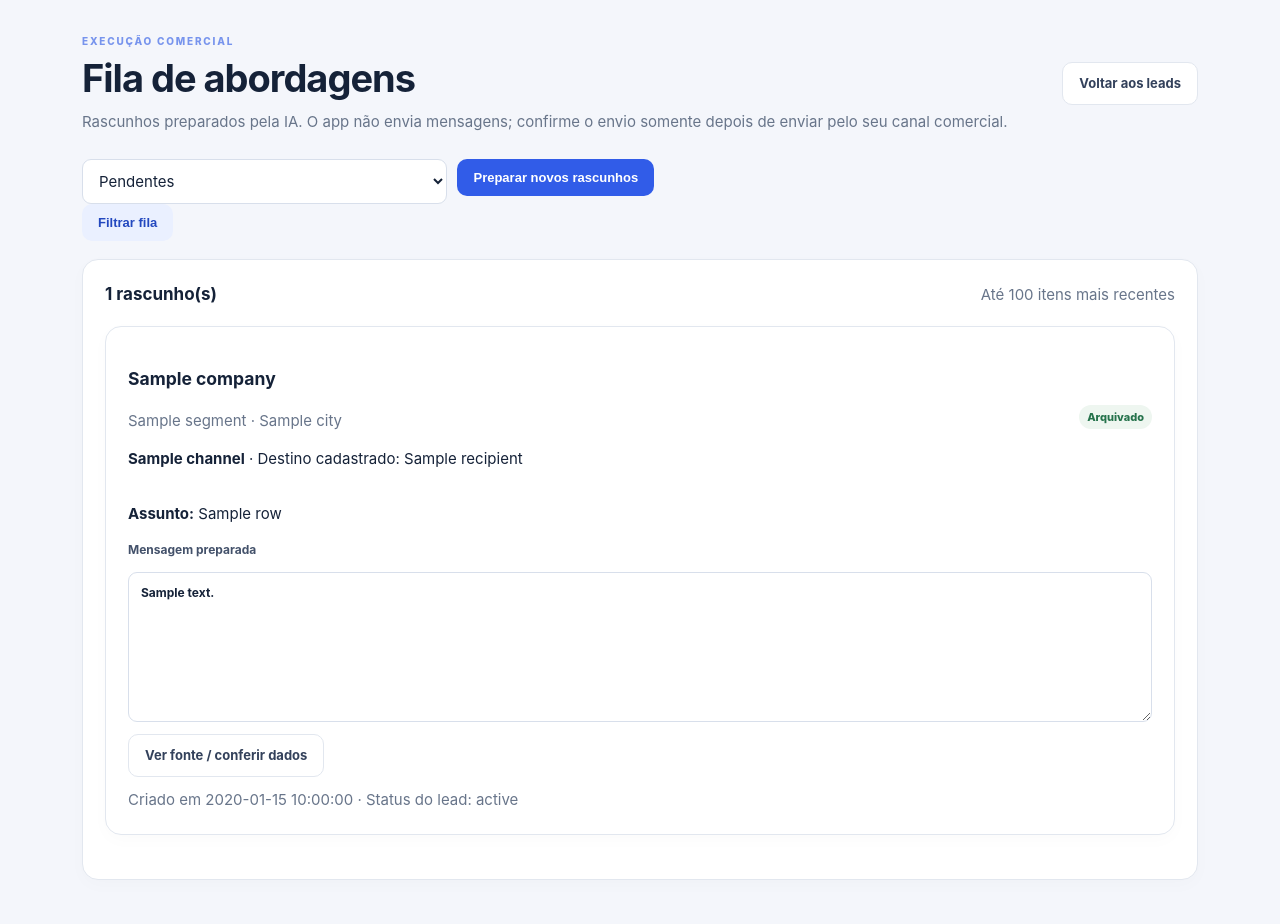
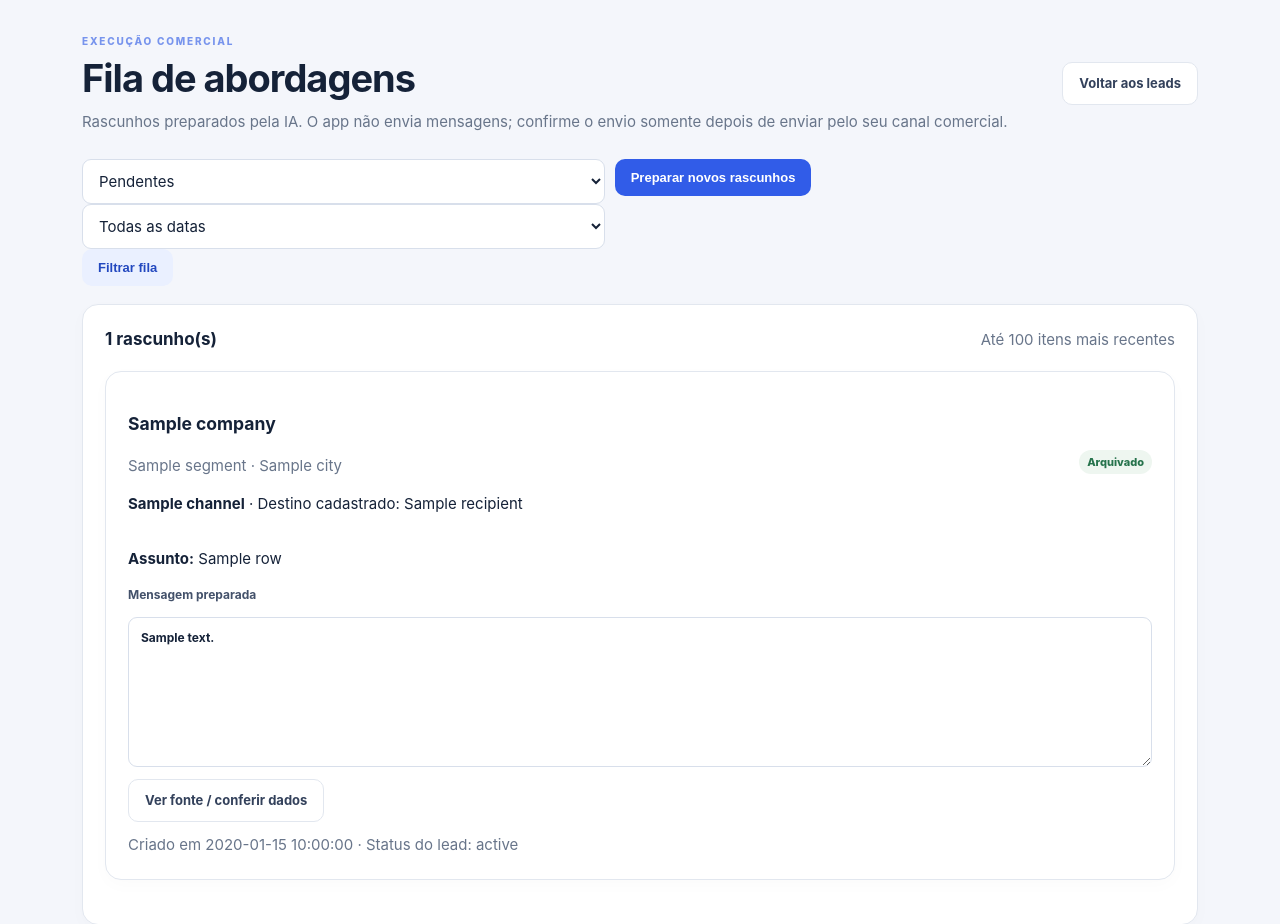
Before and after one commit to gtaocultooficial-sudo/leadpilot-ai, a Flask app: template templates/outreach.html in a window 1280 px wide. Shown: the part 70-994 px from the top of the page. Run offline with Flask 3, Linux system fonts and the light colour scheme; the template is opened without the code that fills it: most values are stand-ins (such as "Sample title", 1, 10 or a date in 2020); parts of the project's set-up code (start-up, migrations or seed data) failed here and were passed over; some libraries are stand-ins or nearby versions.

Commit message:
Add date bucket selector to outreach queue

```diff
--- a/templates/outreach.html
+++ b/templates/outreach.html
@@ -12,6 +12,12 @@
     <option value="sent" {% if selected_state=='sent' %}selected{% endif %}>Envio confirmado manualmente</option>
     <option value="followup" {% if selected_state=='followup' %}selected{% endif %}>Acompanhamentos agendados</option>
     <option value="archived" {% if selected_state=='archived' %}selected{% endif %}>Arquivados</option>
+  </select>
+  <select name="bucket" aria-label="Filtrar por data do acompanhamento">
+    <option value="" {% if not selected_bucket %}selected{% endif %}>Todas as datas</option>
+    <option value="overdue" {% if selected_bucket=='overdue' %}selected{% endif %}>Atrasados</option>
+    <option value="today" {% if selected_bucket=='today' %}selected{% endif %}>Para hoje</option>
+    <option value="upcoming" {% if selected_bucket=='upcoming' %}selected{% endif %}>Próximos</option>
   </select>
   <button class="button secondary" type="submit">Filtrar fila</button>
   </form>
```
